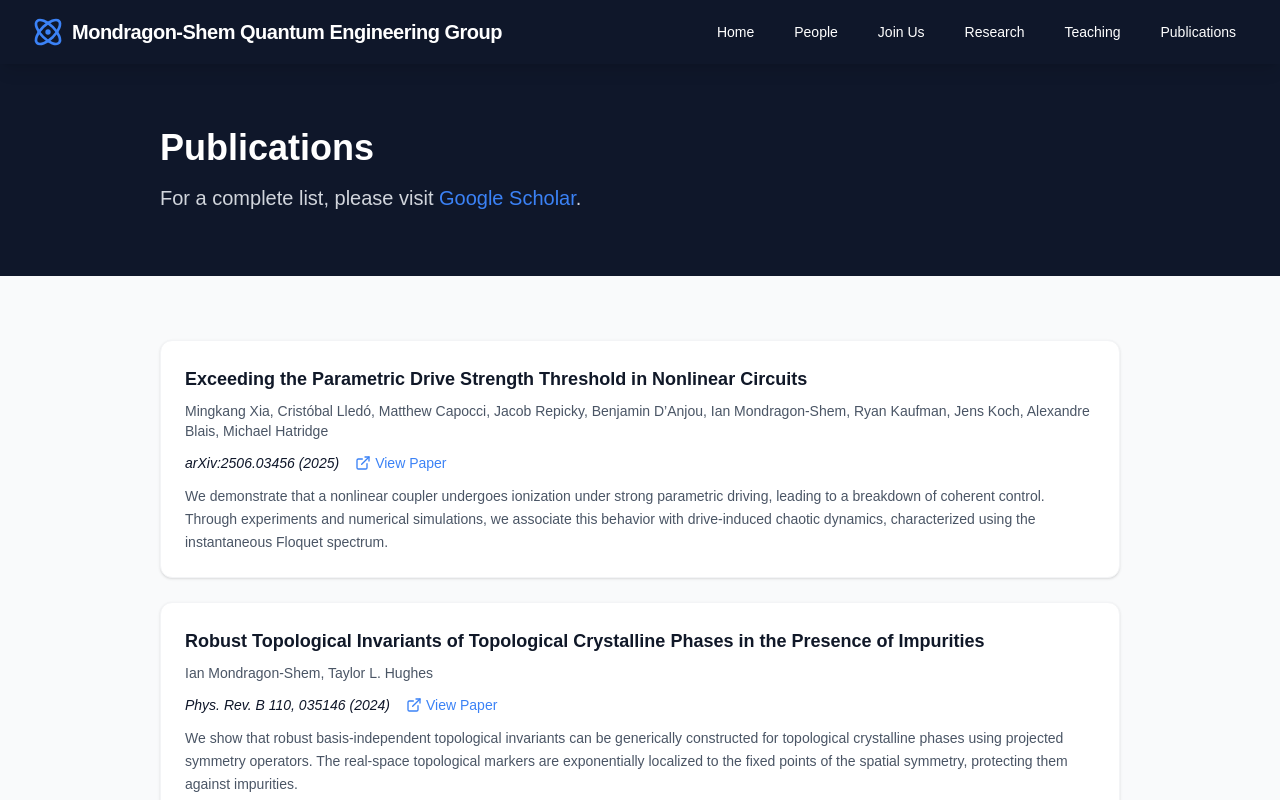
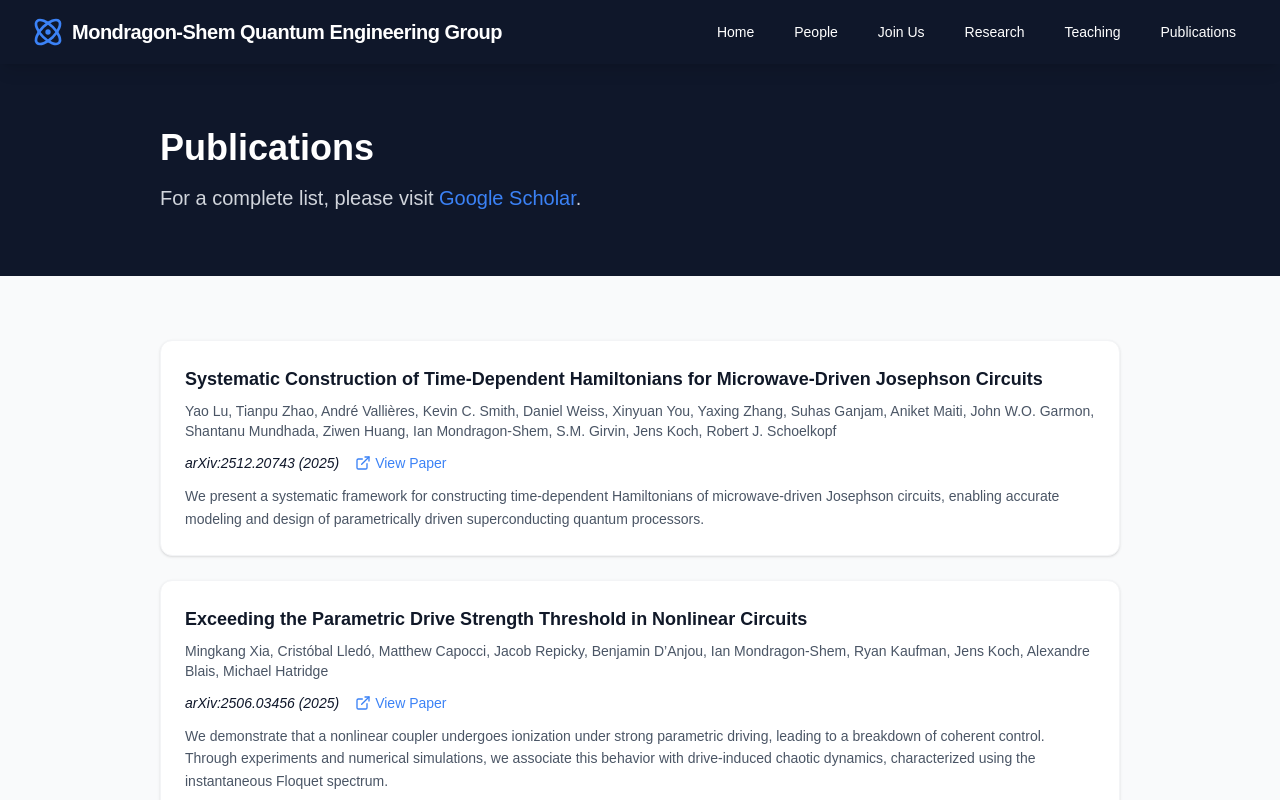
Before and after one commit to shemian29/imondragonshem.github.io, a Next.js app: page /publications in a window 1280 px wide. Shown: the top 800 px of the page. Built offline with nearby package versions, Linux system fonts and the light colour scheme.

Commit message:
Update group name, add Lu et al. preprint to publications

```diff
--- a/app/page.tsx
+++ b/app/page.tsx
@@ -16,7 +16,7 @@ export default function Home() {
         <div className="relative max-w-7xl mx-auto px-4 sm:px-6 lg:px-8 flex flex-col items-center text-center">
           <h1 className="text-4xl md:text-6xl font-bold mb-6 tracking-tight">
             Mondragon-Shem
-            <span className="block text-accent mt-2">Quantum Engineering Group</span>
+            <span className="block text-accent mt-2">Quantum Science and Engineering Group</span>
           </h1>
           <p className="text-lg md:text-xl text-gray-300 max-w-2xl mx-auto mb-10 leading-relaxed">
             Exploring the frontiers of quantum information science, superconducting circuits, and topological phases of matter.
--- a/data/publications.json
+++ b/data/publications.json
@@ -1,4 +1,32 @@
 [
+  {
+    "id": "preprint-0",
+    "title": "Systematic Construction of Time-Dependent Hamiltonians for Microwave-Driven Josephson Circuits",
+    "authors": [
+      "Yao Lu",
+      "Tianpu Zhao",
+      "André Vallières",
+      "Kevin C. Smith",
+      "Daniel Weiss",
+      "Xinyuan You",
+      "Yaxing Zhang",
+      "Suhas Ganjam",
+      "Aniket Maiti",
+      "John W.O. Garmon",
+      "Shantanu Mundhada",
+      "Ziwen Huang",
+      "Ian Mondragon-Shem",
+      "S.M. Girvin",
+      "Jens Koch",
+      "Robert J. Schoelkopf"
+    ],
+    "journal": "arXiv:2512.20743",
+    "year": 2025,
+    "category": "Preprints",
+    "doi": "https://doi.org/10.48550/arxiv.2512.20743",
+    "pdf": "https://arxiv.org/pdf/2512.20743",
+    "summary": "We present a systematic framework for constructing time-dependent Hamiltonians of microwave-driven Josephson circuits, enabling accurate modeling and design of parametrically driven superconducting quantum processors."
+  },
   {
     "id": "preprint-1",
     "title": "Exceeding the Parametric Drive Strength Threshold in Nonlinear Circuits",
```
